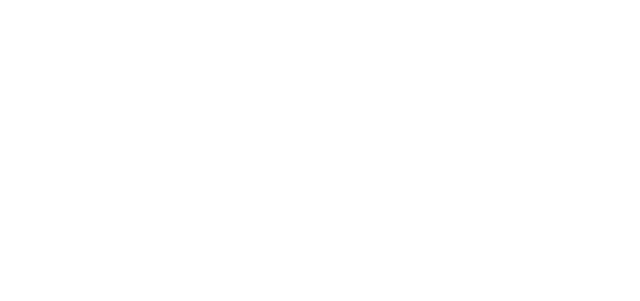
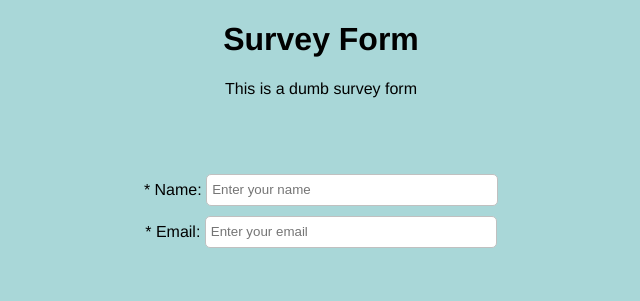
Before and after one commit to xzhu0706/SurveyForm, a plain HTML site: page index.html in a window 1280 px wide. Shown: the whole page, without its empty margins (319-959 px from the left). Drawn offline with Linux system fonts and the light colour scheme.

Commit message:
added 2 fields for survey form

```diff
--- a/index.html
+++ b/index.html
@@ -8,6 +8,17 @@
 	<title>Survey Form</title>
 </head>
 <body>
-
+	<h1 id="title">Survey Form</h1>
+	<p id="description">This is a dumb survey form</p>
+	<form id="survey-form">
+		<div class="form-item">
+			<label class="label" for="name">* Name: </label>
+			<input type="text" name="name" class="input-field" placeholder="Enter your name" required>
+		</div>
+		<div class="form-item">
+			<label class="label" for="email">* Email: </label>
+			<input type="text" name="email" class="input-field" placeholder="Enter your email" required>
+		</div>
+	</form>
 </body>
 </html>
--- a/style.css
+++ b/style.css
@@ -0,0 +1,28 @@
+html,
+body {
+  background-color: #a9d7d8;
+  text-align: center;
+  font-family: 'Raleway', Helvetica, sans-serif;
+  min-width: 320px;
+}
+
+#survey-form {
+	padding: 50px;
+}
+
+.form-item {
+	margin-top: 10px;
+}
+
+.label {
+	text-align: right;
+	vertical-align: center;
+}
+
+.input-field {
+	height: 20px;
+	width: 280px;
+	padding: 5px;
+	border: 1px solid #c0c0c0;
+	border-radius: 5px;
+}
```
